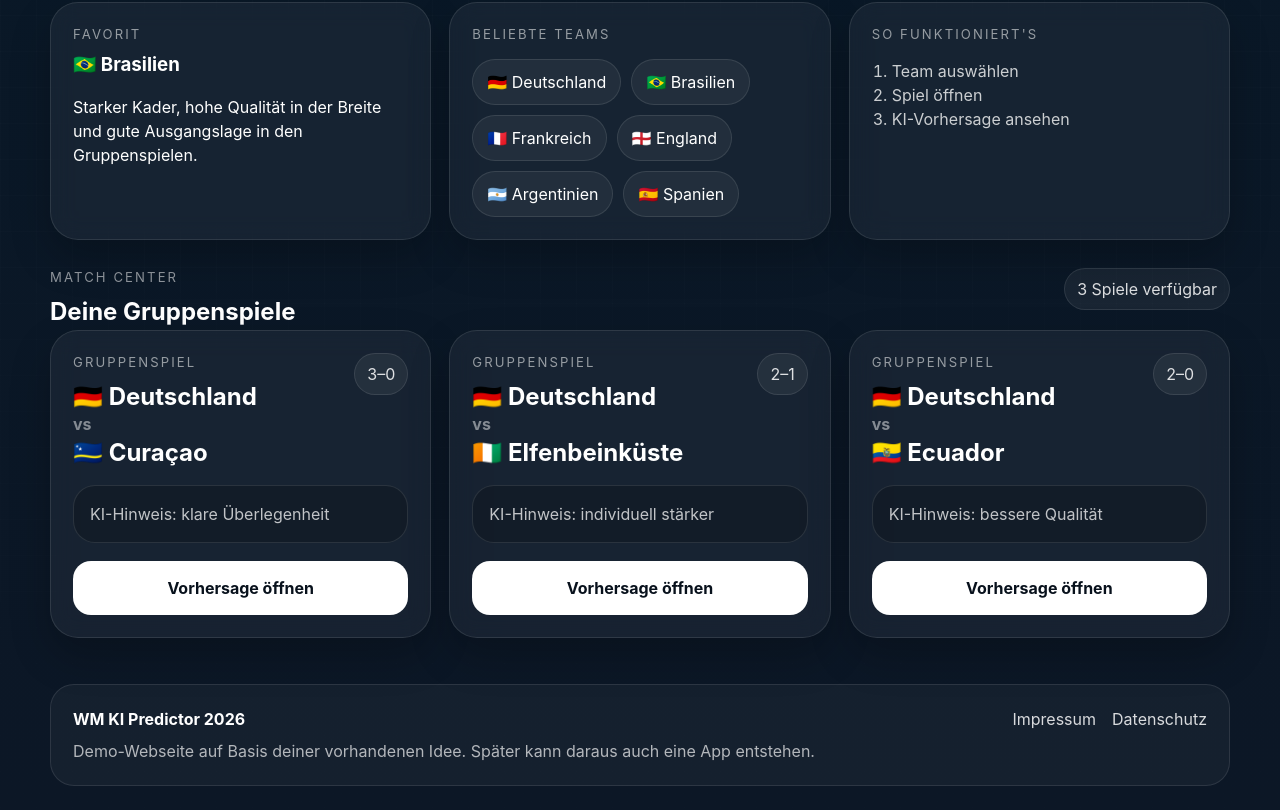
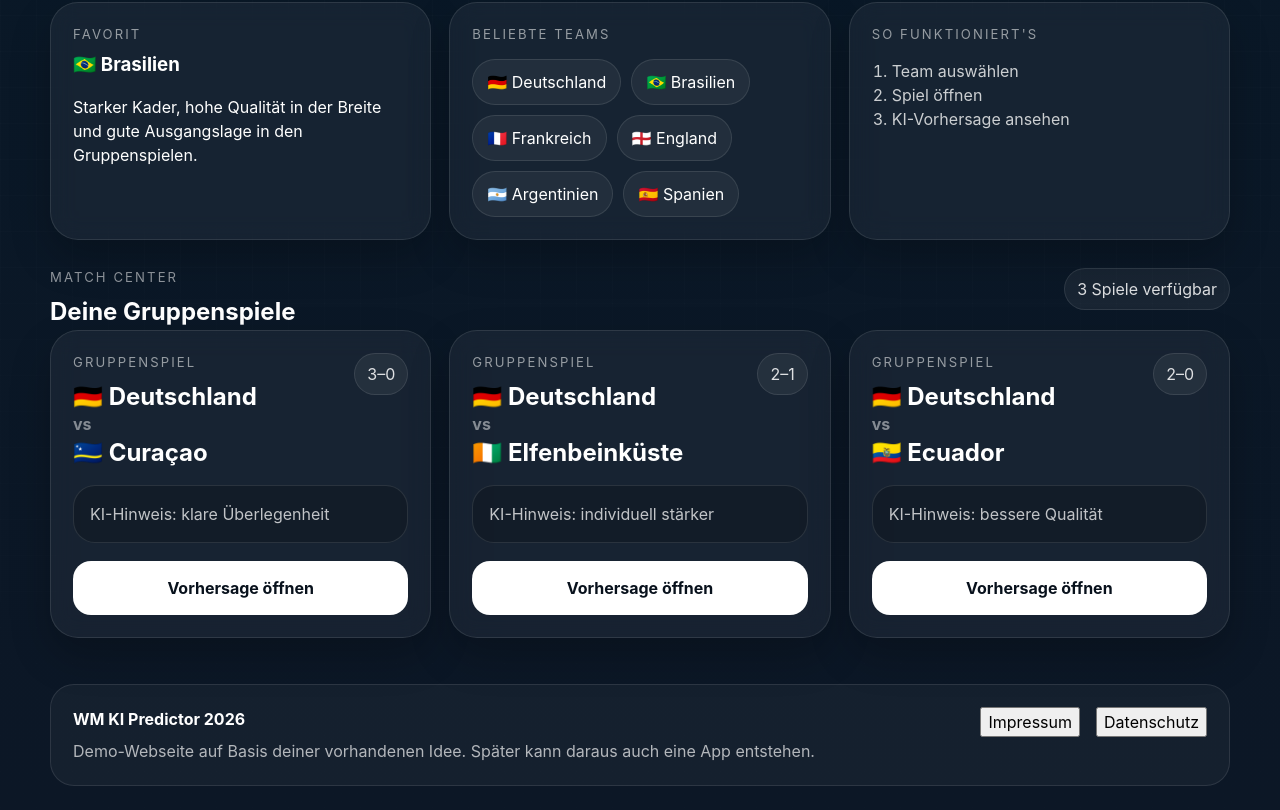
Before and after one commit to WM-Predit/wm-ki-predictor, a React (Vite) app in the folder wm-ki-predictor/: page / in a window 1280 px wide. Shown: the part 669-1479 px from the top of the page. Built offline with nearby package versions, Linux system fonts and the light colour scheme.

Commit message:
Update App.tsx

```diff
--- a/wm-ki-predictor/src/App.tsx
+++ b/wm-ki-predictor/src/App.tsx
@@ -1,4 +1,4 @@
-import { useMemo, useState } from 'react';
+import { useEffect, useMemo, useState } from 'react';
 import Impressum from './Impressum';
 import Datenschutz from './Datenschutz';
 
@@ -195,8 +195,12 @@ function MatchCard({
 }
 
 export default function App() {
-  const path = window.location.pathname;
-
+const [path, setPath] = useState(window.location.pathname);
+  useEffect(() => {
+  const handleRouteChange = () => setPath(window.location.pathname);
+  window.addEventListener('popstate', handleRouteChange);
+  return () => window.removeEventListener('popstate', handleRouteChange);
+}, []);
   if (path === '/impressum') {
     return <Impressum />;
   }
@@ -350,8 +354,25 @@ export default function App() {
         </div>
 
         <div className="footer-links">
-          <a href="/impressum">Impressum</a>
-          <a href="/datenschutz">Datenschutz</a>
+          <button
+  type="button"
+  onClick={() => {
+    window.history.pushState({}, '', '/impressum');
+    window.dispatchEvent(new PopStateEvent('popstate'));
+  }}
+>
+  Impressum
+</button>
+
+<button
+  type="button"
+  onClick={() => {
+    window.history.pushState({}, '', '/datenschutz');
+    window.dispatchEvent(new PopStateEvent('popstate'));
+  }}
+>
+  Datenschutz
+</button>
         </div>
       </footer>
     </div>
```
